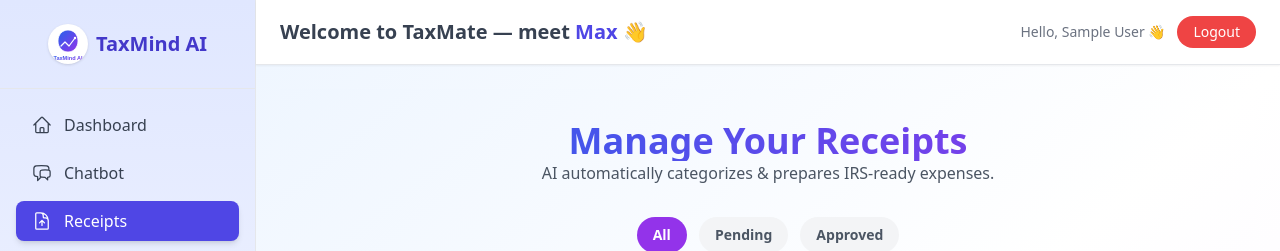
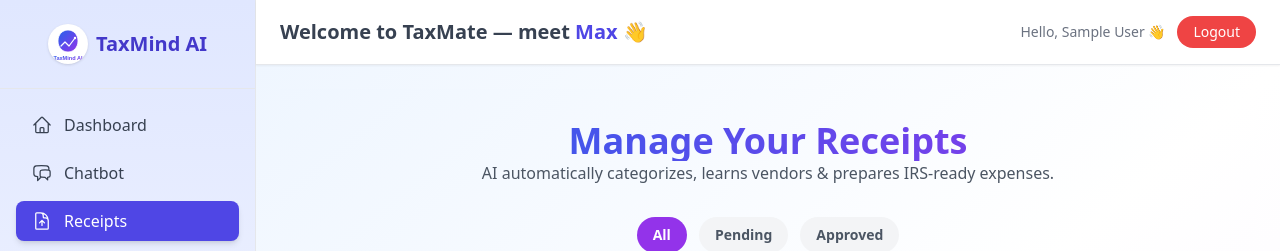
Before and after one commit to WaheedUllah572/ai-tax-agent-frontend, a React (Create React App) app: page /receipts in a window 1280 px wide. Shown: the top 251 px of the page. Built offline with nearby package versions, Linux system fonts and the light colour scheme; no server answers; sample sign-in values are in the browser's storage.

Commit message:
Update receipts page subtitle

```diff
--- a/src/pages/ReceiptsPage.jsx
+++ b/src/pages/ReceiptsPage.jsx
@@ -208,9 +208,8 @@ export default function ReceiptsPage() {
         </h2>
 
         <p className="text-gray-600">
-          AI automatically categorizes &
-          prepares IRS-ready expenses.
-        </p>
+          AI automatically categorizes, learns vendors & prepares IRS-ready expenses.
+                 </p>
 
       </div>
 
```
